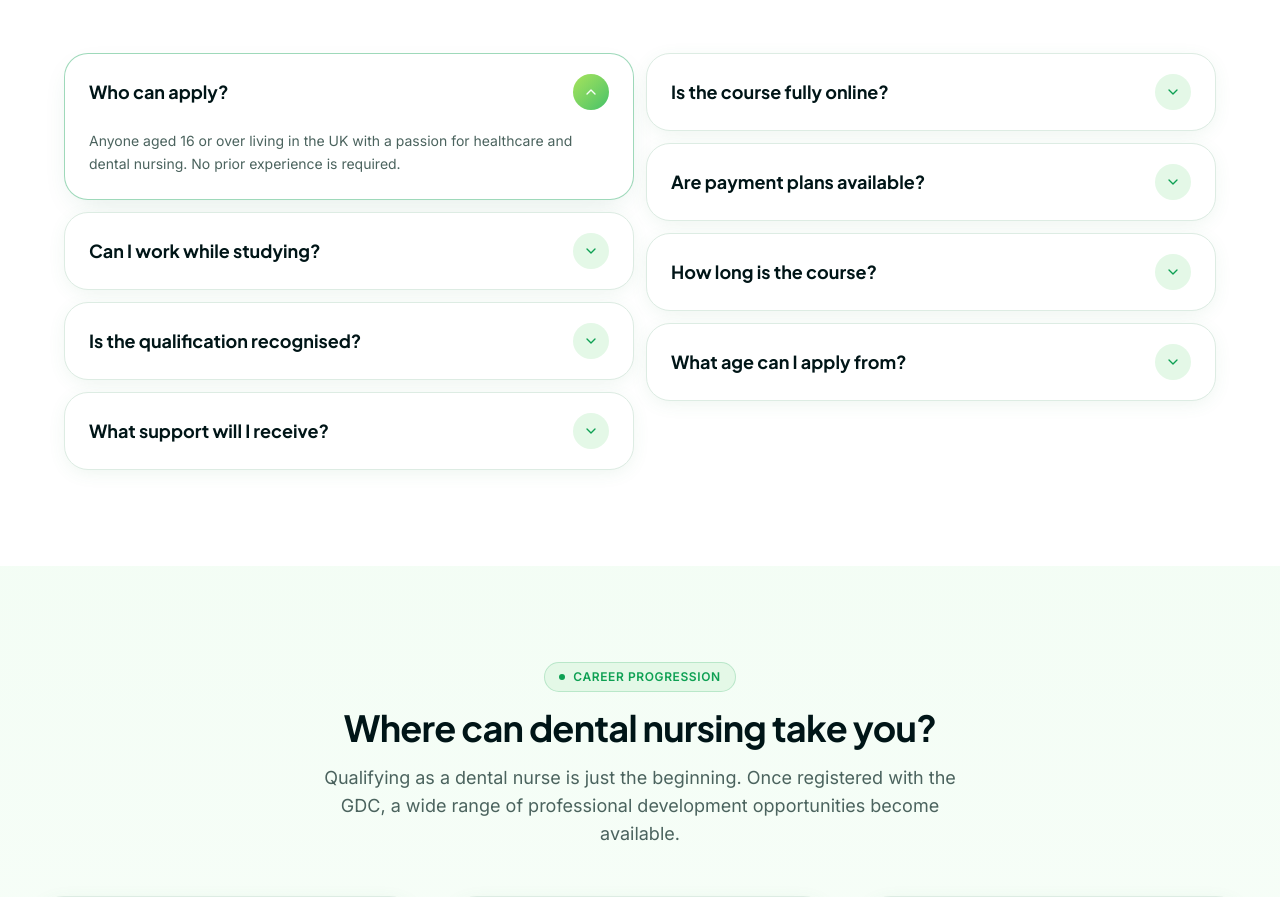
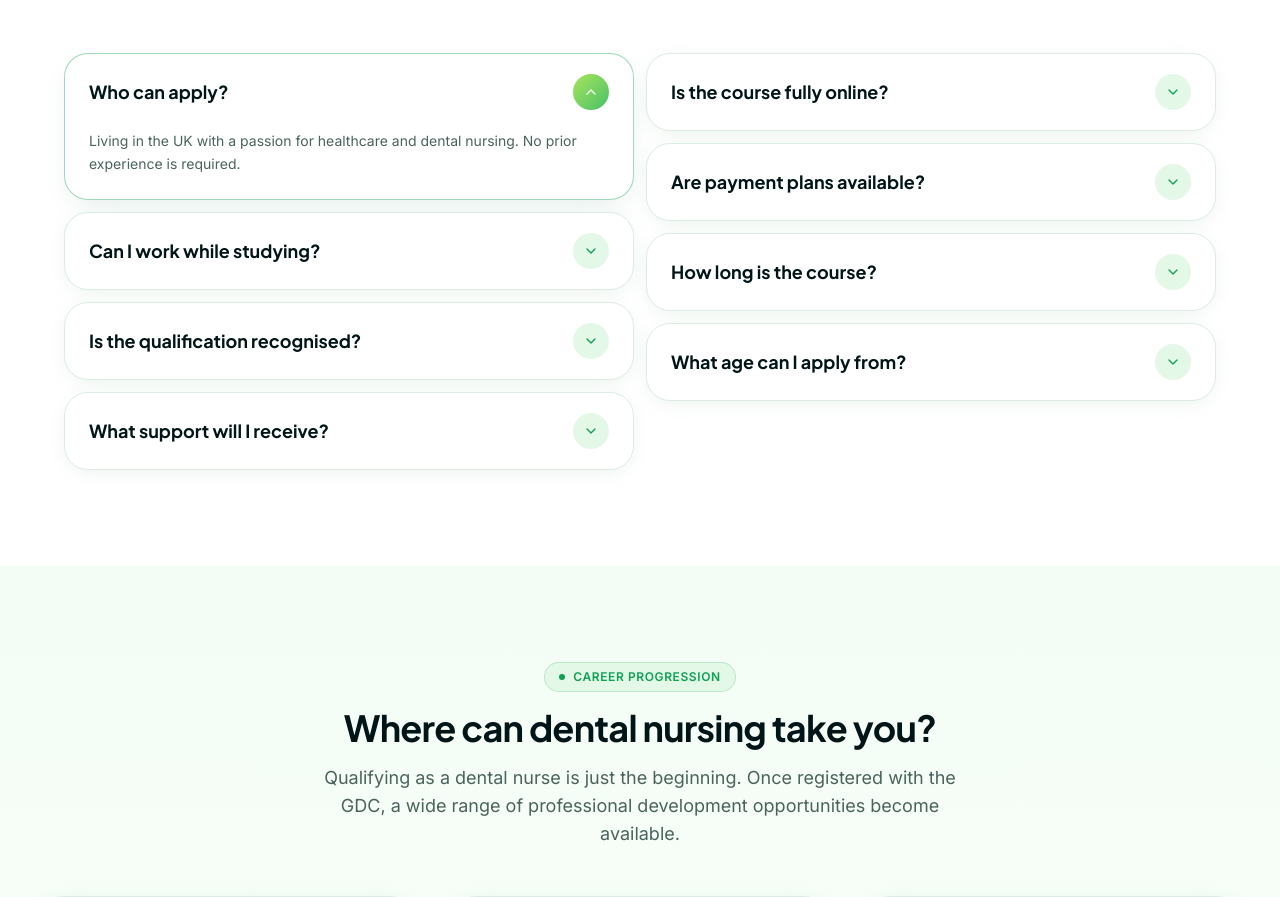
Before and after one commit to MohanPrasathSece/career-upgrade-path, a React (Vite) app: page /faq in a window 1280 px wide. Shown: the part 780-1677 px from the top of the page. Built offline with nearby package versions, Linux system fonts and the light colour scheme.

Commit message:
Remove age restrictions from FAQ

```diff
--- a/src/routes/faq.tsx
+++ b/src/routes/faq.tsx
@@ -40,7 +40,7 @@ export const Route = createFileRoute("/faq")({
 const faqs = [
   {
     q: "Who can apply?",
-    a: "Anyone aged 16 or over living in the UK with a passion for healthcare and dental nursing. No prior experience is required.",
+    a: "Living in the UK with a passion for healthcare and dental nursing. No prior experience is required.",
   },
   {
     q: "Is the course fully online?",
@@ -56,7 +56,7 @@ const faqs = [
   },
   {
     q: "Is the qualification recognised?",
-    a: "Yes. Our course leads to a dental nursing qualification and a clear pathway to General Dental Council (GDC) registration.",
+    a: "Yes. Our course leads to a dental nursing qualification and a clear pathway to GDC registration.",
   },
   {
     q: "How long is the course?",
@@ -64,11 +64,11 @@ const faqs = [
   },
   {
     q: "What support will I receive?",
-    a: "Dedicated tutors, qualified assessors, friendly customer service and one-to-one guidance from enrolment to qualification.",
+    a: "Dedicated tutors, qualified assessors, friendly customer service and one‑to‑one guidance from enrolment to qualification.",
   },
   {
     q: "What age can I apply from?",
-    a: "From age 16. We welcome school leavers, career changers and those returning to learning.",
+    a: "We welcome applicants of any age who are passionate about dental nursing.",
   },
 ];
 
```
